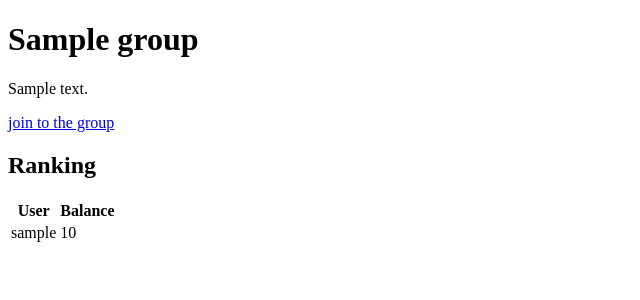
After one commit to MaksPek03/Wealthy, a Django app: template core/templates/core/group_detail.html in a window 1280 px wide. The commit adds this page. Shown: the top 300 px of the page, without its empty margins (0-640 px from the left). Run offline with Django 5.2, Linux system fonts and the light colour scheme; the template is opened without the code that fills it: most values are stand-ins (such as "Sample title", 1, 10 or a date in 2020).

Commit message:
initial group state

```diff
--- a/asset_tracker/urls.py
+++ b/asset_tracker/urls.py
@@ -35,6 +35,9 @@ urlpatterns = [
     path('friends/accept-request/<int:request_id>/', views.accept_friend_request, name='accept_friend_request'),
     path('friends/decline-request/<int:request_id>/', views.decline_friend_request, name='decline_friend_request'),
     path('friends/remove-friend/<int:user_id>/', views.remove_friend, name='remove_friend'),
+    path('group_list/', views.group_list, name='group_list'),
+    path("group_list/<int:group_id>/", views.group_detail, name="group_details"),
+    path("group_list/<int:group_id>/join/", views.join_group, name='join_group'),
     path('goals/', views.user_goals, name='user_goals'),
     path('goals/add/', views.add_user_goal, name='add_user_goal'),
     path('my_alerts', views.my_alerts, name = 'my_alerts'),
--- /dev/null
+++ b/core/templates/core/group_detail.html
@@ -0,0 +1,31 @@
+{% extends 'core/base.html' %}
+{% block title %}Group: {{Group.name}}{% endblock %}
+
+{% block content %}
+<h1>{{group.name}}</h1>
+<p>{{group.description}}</p>
+<a href="{% url 'join_group' group.id %}">join to the group</a>
+
+<h2>Ranking</h2>
+<table>
+    <tr>
+        <th>User</th>
+        <th>Balance</th>
+    </tr>
+    {% for member in members %}
+    <tr>
+        <td>{{members.user.username}}</td>
+        <td>{{member.balance}}</td>
+        <td>
+            {% if member.user == request.user %}
+            <a href="{% url 'add_transaction' member.id %}">add a transaction</a>
+            {% endif %}
+        </td>
+    </tr>
+    {% empty %}
+    <tr>
+        <td colspan="3">no members</td>
+    </tr>
+    {% endfor %}
+</table>
+{% endblock %}
--- a/core/templates/core/profile.html
+++ b/core/templates/core/profile.html
@@ -9,7 +9,7 @@
     <li><a href="{% url 'trends' %}">check actual trends</a></li>
     <li><a href="{% url 'asset_list' %}">check historical prices</a></li>
     <li><a href="{% url 'friends_list' %}">friends</a></li>
-    <li><a href="{% url 'groups' %}">groups</a></li>
+    <li><a href="{% url 'group_list' %}">groups</a></li>
     <li><a href="{% url 'user_goals' %}">my goals</a></li>
     <li><a href="{% url 'my_alerts' %}">my alerts</a></li>
 
```
Also changed, not shown: core/models.py (+11 -0 lines), core/templates/core/group_list.html (added, +18 -0 lines), core/views.py (+20 -0 lines).
